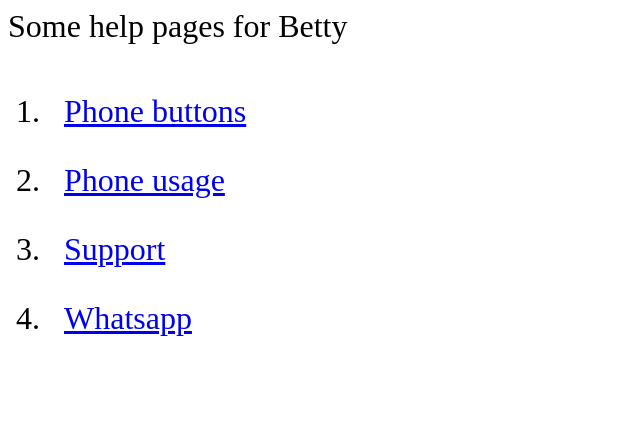
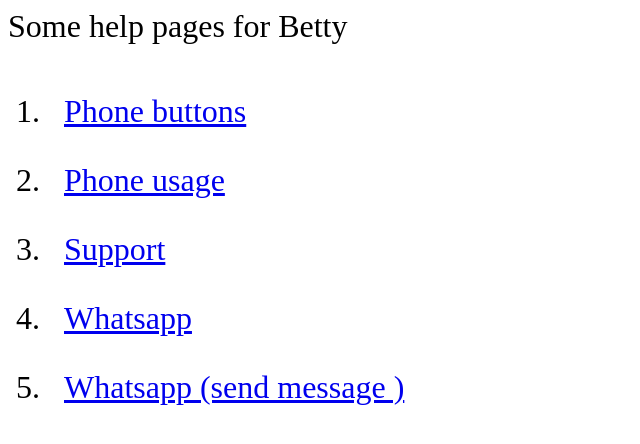
Before and after one commit to coling01/help, a plain HTML site: page index.html in a window 1280 px wide. Shown: the whole page, without its empty margins (0-640 px from the left). Drawn offline with Linux system fonts and the light colour scheme.

Commit message:
More whatsapp

```diff
--- a/index.html
+++ b/index.html
@@ -7,6 +7,7 @@ Some help pages for Betty
   <li><a href="HelpUsingPhone2.pdf">Phone usage</a></li>
   <li><a href="HelpQuickSupport.pdf">Support</a></li>
   <li><a href="HelpWhatsApp.pdf">Whatsapp</a></li>
+  <li><a href="HelpMoreWhatsApp.pdf">Whatsapp (send message )</a></li>
 </ol>
 
 </html>
```
Also changed, not shown: 2 other files.
